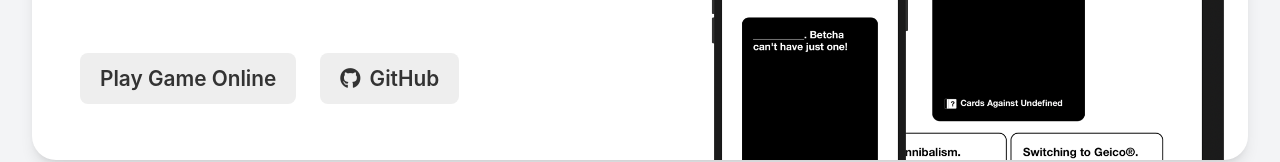
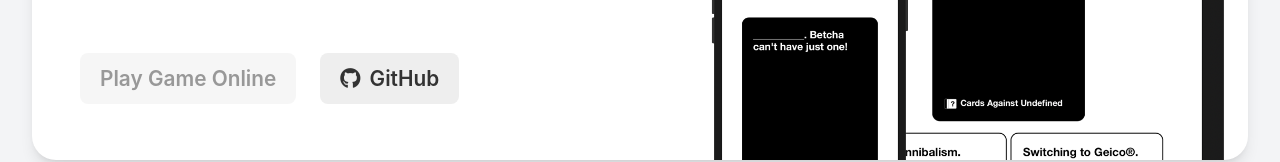
Before and after one commit to neogeek/scottdoxey.com, an Eleventy site: page index.html in a window 1280 px wide. Shown: the part 3856-4018 px from the top of the page. Built offline with nearby package versions, Linux system fonts and the light colour scheme; Eleventy itself is replaced by a stand-in of ours; files that its build step writes are made by us from their sources.

Commit message:
Added missing disabled button styles.

```diff
--- a/css/styles.css
+++ b/css/styles.css
@@ -164,6 +164,10 @@
     background-color: #eee;
 }
 
+.project .project-details .button.disabled {
+    opacity: 0.5;
+}
+
 .project .project-details .button [class^='fa-'] {
     margin-right: 0.25rem;
 }
```
